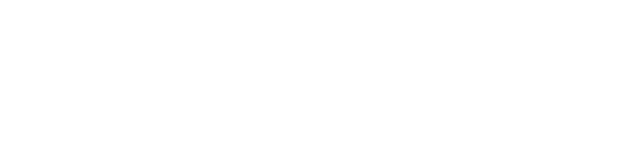
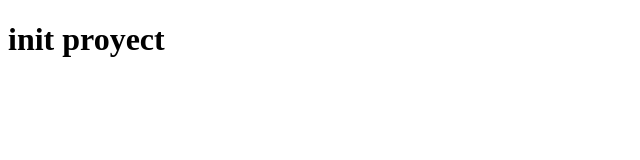
Before and after one commit to jesusm091/PORTAFOLIO2, a plain HTML site: page index.html in a window 1280 px wide. Shown: the whole page, without its empty margins (0-640 px from the left). Drawn offline with Linux system fonts and the light colour scheme.

Commit message:
title proyect

```diff
--- a/index.html
+++ b/index.html
@@ -8,7 +8,7 @@
 </head>
 
 <body>
-
+    <h1>init proyect</h1>
 </body>
 
 </html>
```
